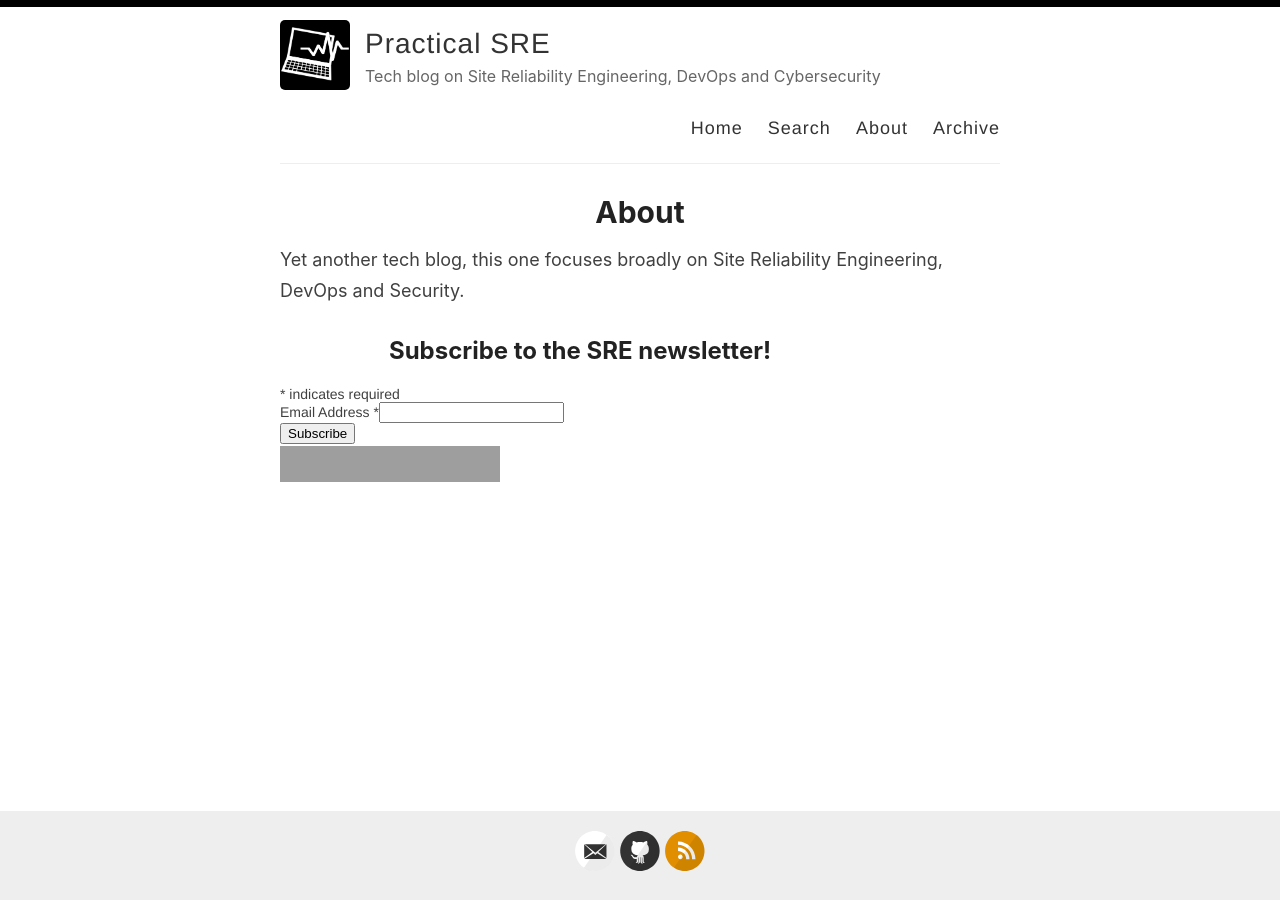
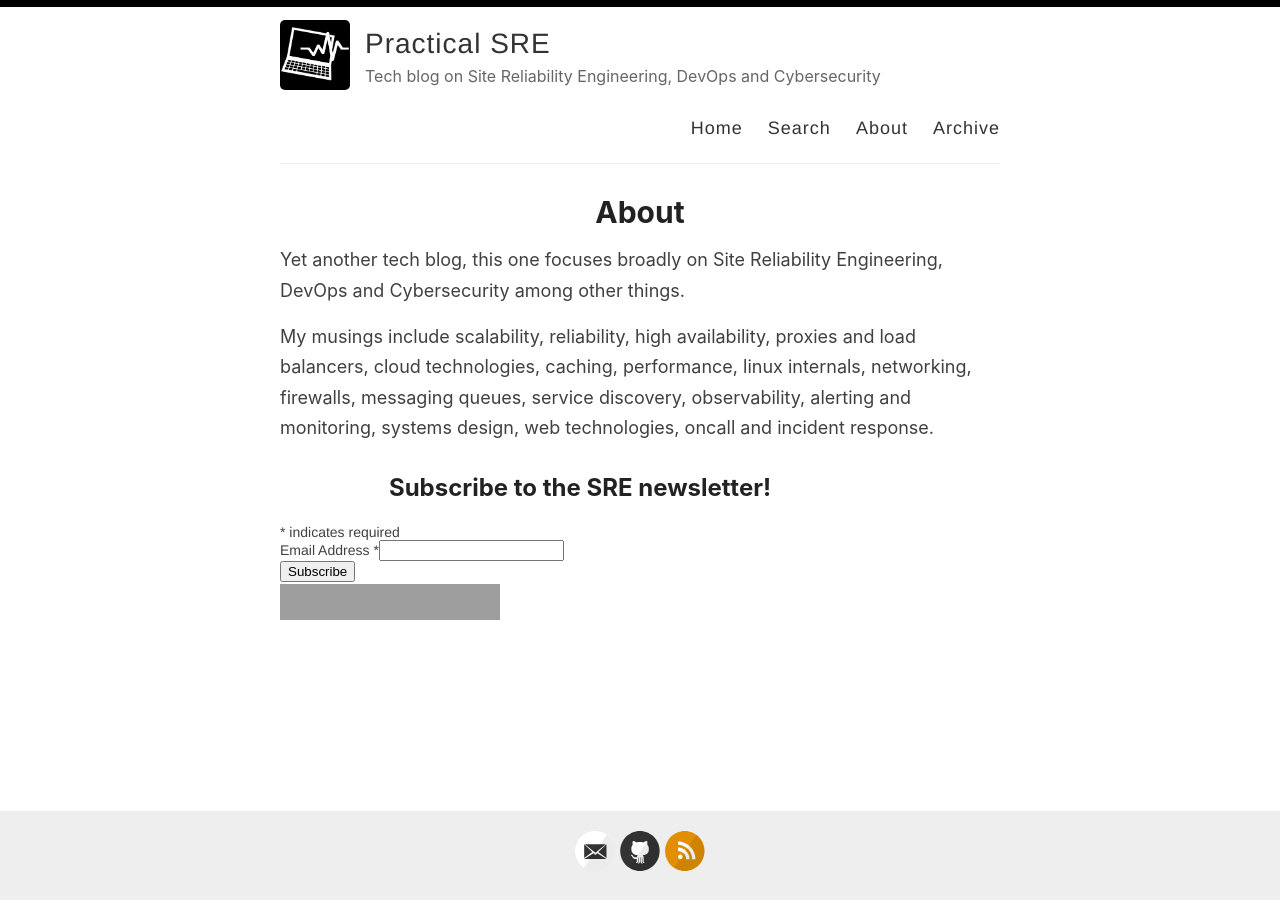
Before and after one commit to tgangte/tgangte.github.io, a Jekyll site: the page built from _pages/about.md, in a window 1280 px wide. Built offline with Jekyll 4.4.1, drawn with Linux system fonts in a browser that asks for light colours; comment, search, counter and statistics services are not loaded; grey boxes are pictures that could not be loaded.

Commit message:
Update about.md

```diff
--- a/_pages/about.md
+++ b/_pages/about.md
@@ -4,7 +4,9 @@ title: About
 permalink: /about/
 ---
 
-Yet another tech blog, this one focuses broadly on Site Reliability Engineering, DevOps and Security.
+Yet another tech blog, this one focuses broadly on Site Reliability Engineering, DevOps and Cybersecurity among other things.
+
+My musings include scalability, reliability, high availability, proxies and load balancers, cloud technologies, caching, performance, linux internals, networking, firewalls, messaging queues, service discovery, observability, alerting and monitoring, systems design, web technologies, oncall and incident response.
 
 <div id="mc_embed_shell">
       <link href="//cdn-images.mailchimp.com/embedcode/classic-061523.css" rel="stylesheet" type="text/css">
```
